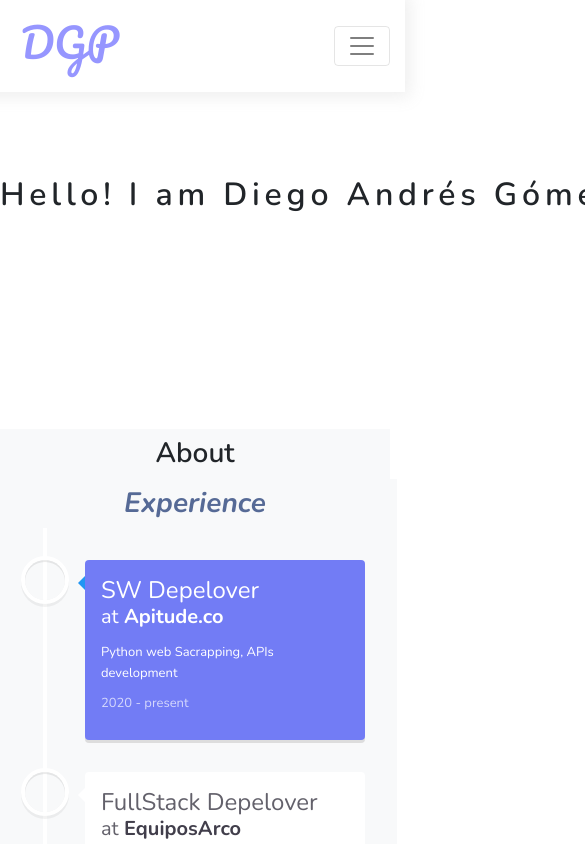
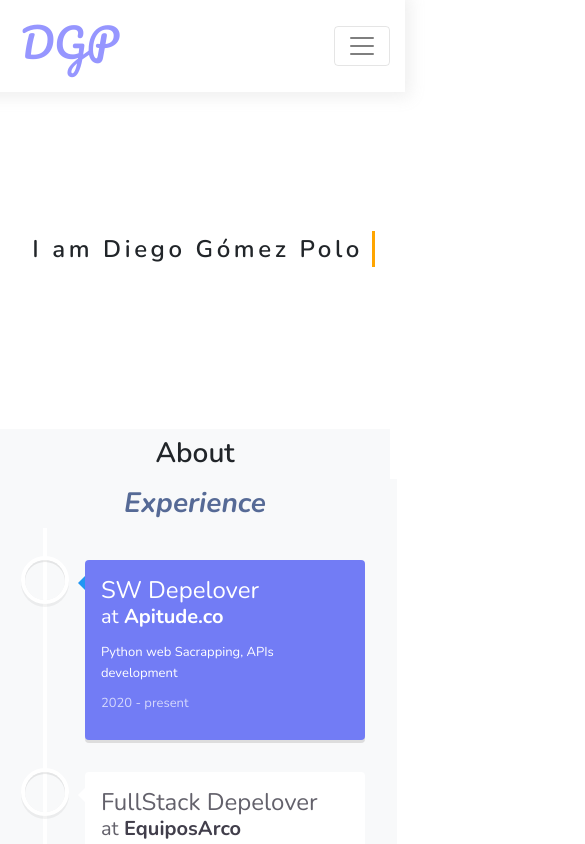
Before and after one commit to diegommezp28/pagina-personal, a React (Create React App) app in the folder front-react/: page / in a window 390 px wide. Shown: the top 844 px of the page, 585 px wide, since content can reach past the window. Built offline with nearby package versions, Linux system fonts and the light colour scheme.

Commit message:
banner small devices

```diff
--- a/front-react/src/components/Banner.js
+++ b/front-react/src/components/Banner.js
@@ -5,10 +5,10 @@ import { Row, Col } from "react-bootstrap";
 const Banner = () => {
     return (
         <Row className="justify-content-md-center  banner-row">
-            <Col xs="12" md="6" className="banner-col">
+            <Col xs="12" md="6" className="banner-col mr-5">
                 <div className="typewritter-wrapper">
                     <div className="typewriter">
-                        <h2>Hello! I am Diego Andrés Gómez Polo</h2>
+                        <p>I am Diego Gómez Polo</p>
                     </div>
 
                 </div>
--- a/front-react/src/components/BannerStyles.css
+++ b/front-react/src/components/BannerStyles.css
@@ -2,23 +2,25 @@
   z-index: 0.9;
 }
 .banner-col {
-  height: 40vh;
+  height: 45vh;
 }
 
 .typewritter-wrapper {
-  width: 45em;
-  margin-top: 10vh;
+  width: 30em;
+  margin-top: 15vh;
+  padding: 0.8rem;
 }
 
-.typewriter h2 {
+.typewriter p {
   font-family: "Nunito";
   font-weight: 600;
+  font-size: 2rem;
   overflow: hidden; /* Ensures the content is not revealed until the animation */
   border-right: 0.15em solid orange; /* The typwriter cursor */
   white-space: nowrap; /* Keeps the content on a single line */
   margin: 0 auto; /* Gives that scrolling effect as the typing happens */
   letter-spacing: 0.15em; /* Adjust as needed */
-  animation: typing 3.5s steps(40, end), blink-caret 0.75s step-end infinite;
+  animation: typing 2.5s steps(40, end), blink-caret 0.75s step-end infinite;
 }
 
 /* The typing effect */
@@ -41,3 +43,18 @@
     border-color: orange;
   }
 }
+
+@media (max-width: 830px) {
+  .banner-col {
+    height: 40vh;
+  }
+  .typewritter-wrapper {
+    width: 23em;
+    margin-left: 5%;
+    padding: 0.8rem;
+  }
+
+  .typewriter p {
+    font-size: 1.5rem;
+  }
+}
```
